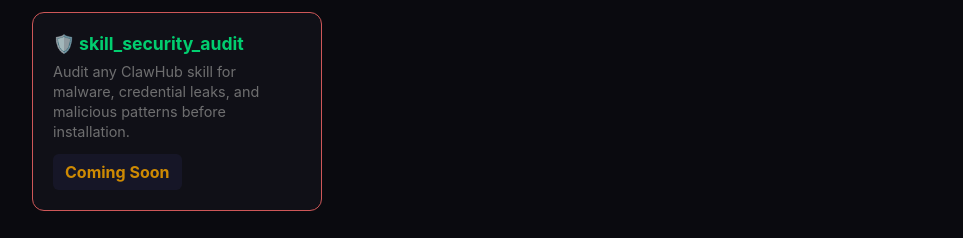
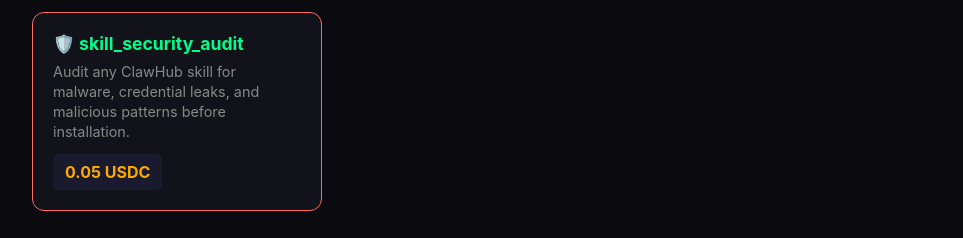
Before and after one commit to forge-builder/roger-landing, a plain HTML site: page index.html in a window 1280 px wide. Shown: the part 1254-1492 px from the top of the page, without its empty margins (158-1121 px from the left). Drawn offline with Linux system fonts and the light colour scheme.

Commit message:
skill_security_audit: 0.05 USDC (now live)

```diff
--- a/index.html
+++ b/index.html
@@ -224,10 +224,10 @@
                 <div class="service-price">0.05 USDC</div>
             </div>
 
-            <div class="service-card" style="border-color: #ff6b6b; opacity: 0.8;">
+            <div class="service-card" style="border-color: #ff6b6b;">
                 <div class="service-name">🛡️ skill_security_audit</div>
                 <div class="service-desc">Audit any ClawHub skill for malware, credential leaks, and malicious patterns before installation.</div>
-                <div class="service-price">Coming Soon</div>
+                <div class="service-price">0.05 USDC</div>
             </div>
         </div>
 
```
